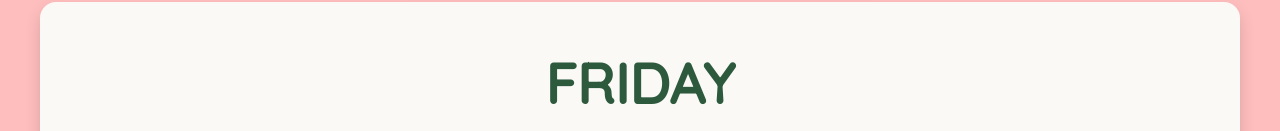
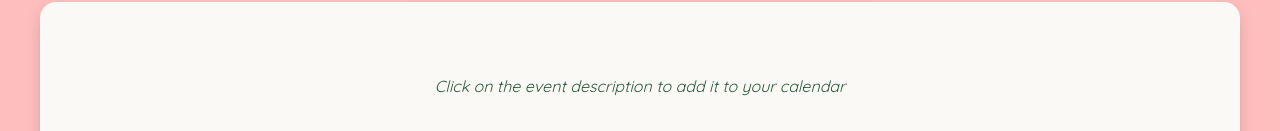
Before and after one commit to alb12-la/teslorette, an Angular app: page / in a window 1280 px wide. Shown: the part 663-794 px from the top of the page. Built offline with nearby package versions, Linux system fonts and the light colour scheme; a small style sheet from the web is missing; a web font is replaced by a local one.

Commit message:
add note

```diff
--- a/src/app/itinerary-poster/itinerary-poster.component.html
+++ b/src/app/itinerary-poster/itinerary-poster.component.html
@@ -13,6 +13,7 @@
 </header>
 
 <main class="container-lg rounded-4 shadow p-4 p-md-5 my-4 position-relative main-container">
+  <div class="m-4 text-center fst-italic">Click on the event description to add it to your calendar</div>
   <section class="row g-4 align-items-center">
     <aside class="col-12 col-md-2 d-flex flex-column align-items-center justify-content-center">
       <figure class="mb-4">
```
